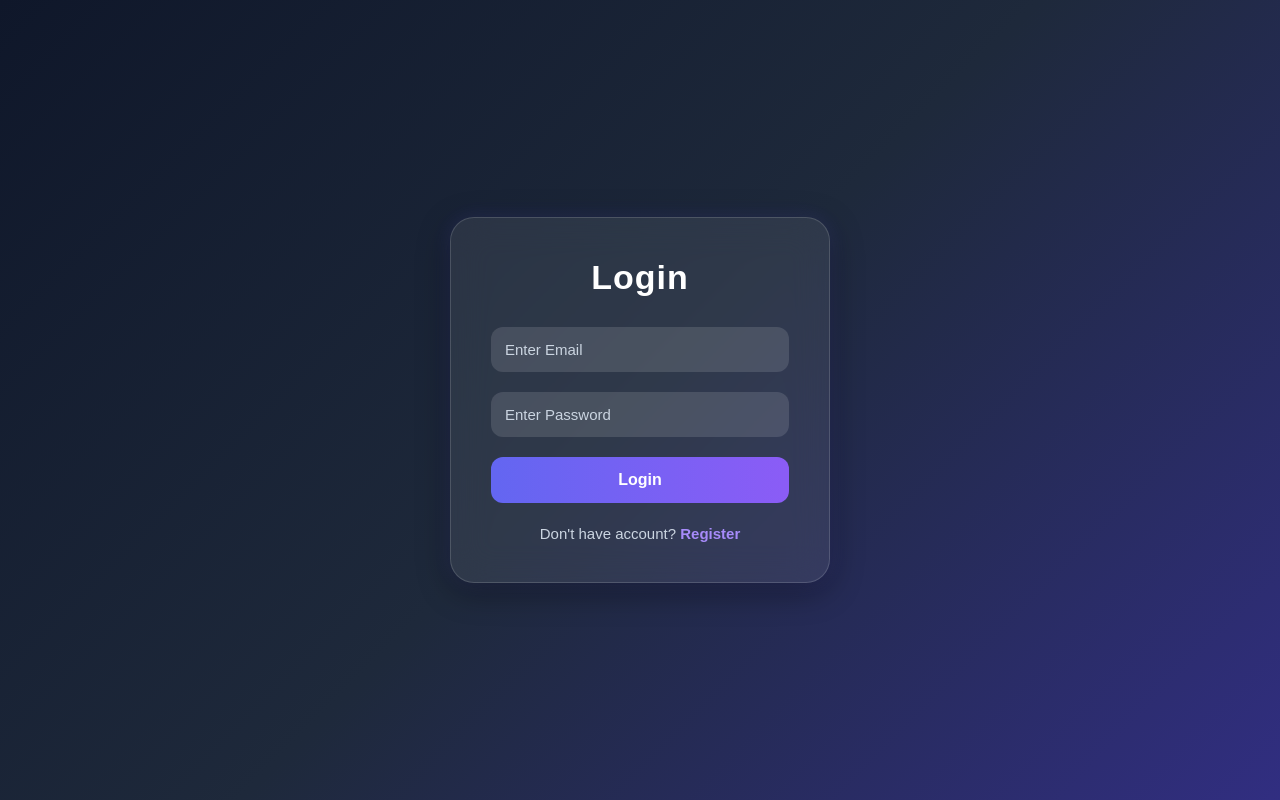
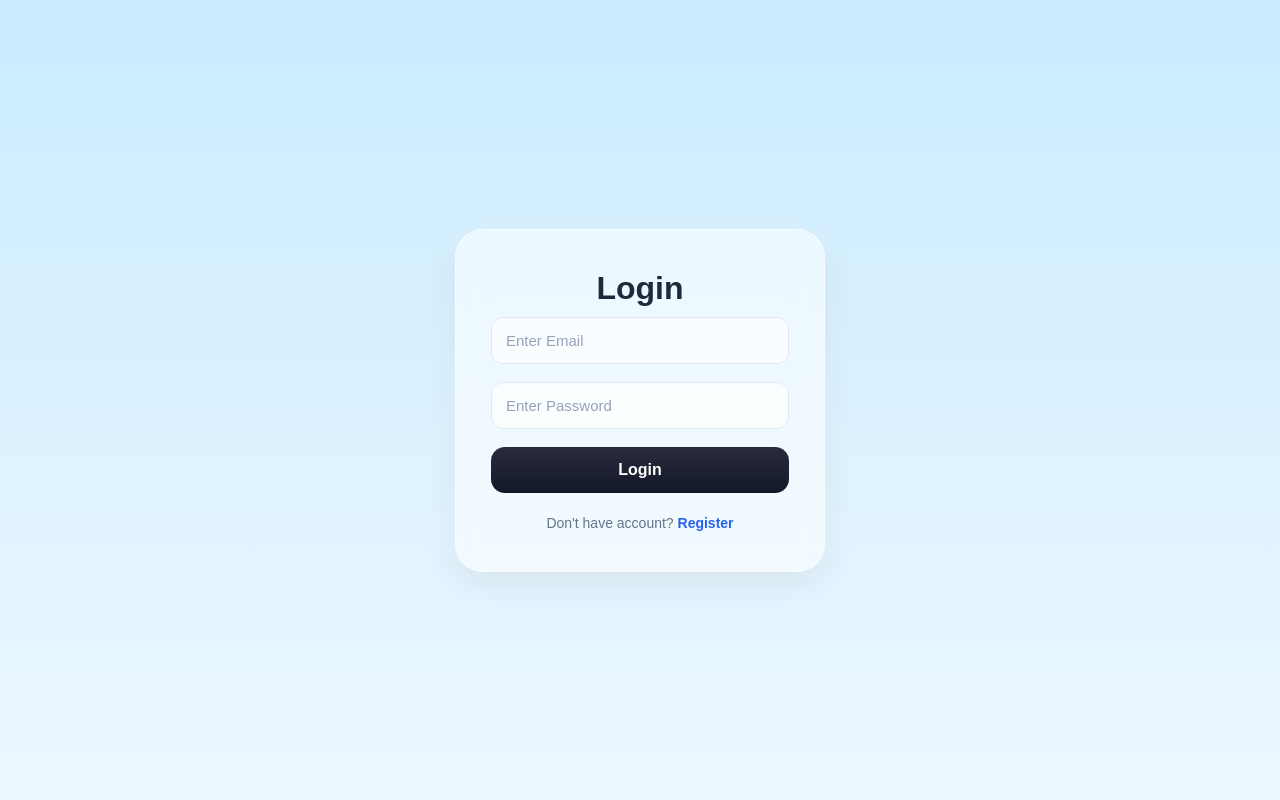
Before and after one commit to furkhanar/Login-Auth-MERN-Project, a React (Create React App) app in the folder client/: page / in a window 1280 px wide. Built offline with nearby package versions, Linux system fonts and the light colour scheme.

Commit message:
updated auth theme

```diff
--- a/client/src/styles/Auth.css
+++ b/client/src/styles/Auth.css
@@ -8,88 +8,96 @@
 body {
   height: 100vh;
 
-  background: linear-gradient(
-    135deg,
-    #0f172a,
-    #1e293b,
-    #312e81
-  );
-
   display: flex;
   justify-content: center;
   align-items: center;
+
+  background: linear-gradient(
+    180deg,
+    #c9ecff,
+    #edf7ff
+  );
 
   overflow: hidden;
 }
 
 .auth-container {
   width: 100%;
+
   display: flex;
   justify-content: center;
   align-items: center;
 }
 
 .auth-card {
-  width: 380px;
+  width: 370px;
 
-  padding: 40px;
+  padding: 40px 35px;
 
-  border-radius: 24px;
+  border-radius: 28px;
 
-  background: rgba(255, 255, 255, 0.08);
+  background: rgba(255, 255, 255, 0.55);
 
-  backdrop-filter: blur(18px);
+  backdrop-filter: blur(14px);
 
-  border: 1px solid rgba(255, 255, 255, 0.15);
+  border: 1px solid rgba(255, 255, 255, 0.5);
 
   box-shadow:
-    0 8px 32px rgba(0, 0, 0, 0.4),
-    0 0 20px rgba(99, 102, 241, 0.2);
+    0 10px 30px rgba(0, 0, 0, 0.08),
+    0 0 20px rgba(255, 255, 255, 0.4);
 
-  color: white;
+  text-align: center;
 
-  animation: fadeIn 0.8s ease;
+  animation: fadeIn 0.7s ease;
 }
 
 .auth-card h2 {
-  text-align: center;
+  color: #1e293b;
 
-  margin-bottom: 30px;
-
-  font-size: 34px;
+  font-size: 32px;
   font-weight: 700;
 
-  letter-spacing: 1px;
+  margin-bottom: 10px;
+}
+
+.auth-card p {
+  color: #64748b;
+
+  font-size: 14px;
+
+  margin-bottom: 25px;
 }
 
 .auth-card input {
   width: 100%;
 
   padding: 14px;
-  margin-bottom: 20px;
 
-  border: none;
-  outline: none;
+  margin-bottom: 18px;
+
+  border: 1px solid #e2e8f0;
 
   border-radius: 12px;
 
-  background: rgba(255, 255, 255, 0.12);
+  background: rgba(255, 255, 255, 0.7);
 
-  color: white;
+  outline: none;
 
   font-size: 15px;
+
+  color: #1e293b;
 
   transition: 0.3s;
 }
 
 .auth-card input:focus {
-  border: 1px solid #818cf8;
+  border-color: #60a5fa;
 
-  box-shadow: 0 0 10px rgba(129, 140, 248, 0.5);
+  box-shadow: 0 0 10px rgba(96, 165, 250, 0.3);
 }
 
 .auth-card input::placeholder {
-  color: #cbd5e1;
+  color: #94a3b8;
 }
 
 .auth-card button {
@@ -98,12 +106,13 @@ body {
   padding: 14px;
 
   border: none;
-  border-radius: 12px;
+
+  border-radius: 14px;
 
   background: linear-gradient(
-    to right,
-    #6366f1,
-    #8b5cf6
+    to bottom,
+    #2b2b3d,
+    #111827
   );
 
   color: white;
@@ -117,33 +126,29 @@ body {
 }
 
 .auth-card button:hover {
-  transform: translateY(-2px) scale(1.02);
+  transform: translateY(-2px);
 
-  box-shadow: 0 0 15px rgba(139, 92, 246, 0.5);
+  box-shadow: 0 8px 20px rgba(17, 24, 39, 0.25);
 }
 
 .auth-link {
   margin-top: 22px;
 
-  text-align: center;
+  color: #64748b;
 
-  font-size: 15px;
-
-  color: #cbd5e1;
+  font-size: 14px;
 }
 
 .auth-link a {
-  color: #a78bfa;
+  color: #2563eb;
 
   text-decoration: none;
 
-  font-weight: bold;
-
-  transition: 0.3s;
+  font-weight: 600;
 }
 
 .auth-link a:hover {
-  color: #ffffff;
+  text-decoration: underline;
 }
 
 @keyframes fadeIn {
```
